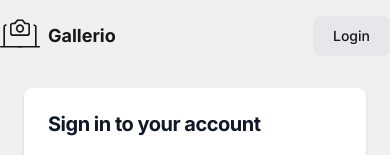
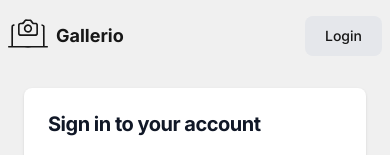
Before and after one commit to BeatriceWambuiMbugua/gallerio, a Next.js app: page / in a window 390 px wide. Shown: the top 155 px of the page. Built offline with nearby package versions, Linux system fonts and the light colour scheme; no server answers.

Commit message:
adjust the navbar padding in mobile screens

```diff
--- a/components/Navbar.jsx
+++ b/components/Navbar.jsx
@@ -5,7 +5,7 @@ import Link from "next/link";
 export default function Navbar() {
   return (
     <div>
-      <div className="container mx-auto flex items-center justify-between  pt-4">
+      <div className="container mx-auto flex items-center justify-between  pt-4 px-2 md:px-0">
         <Link href={"/"} className="flex gap-2 items-center">
           <Image
             src={"/logo.svg"}
```
